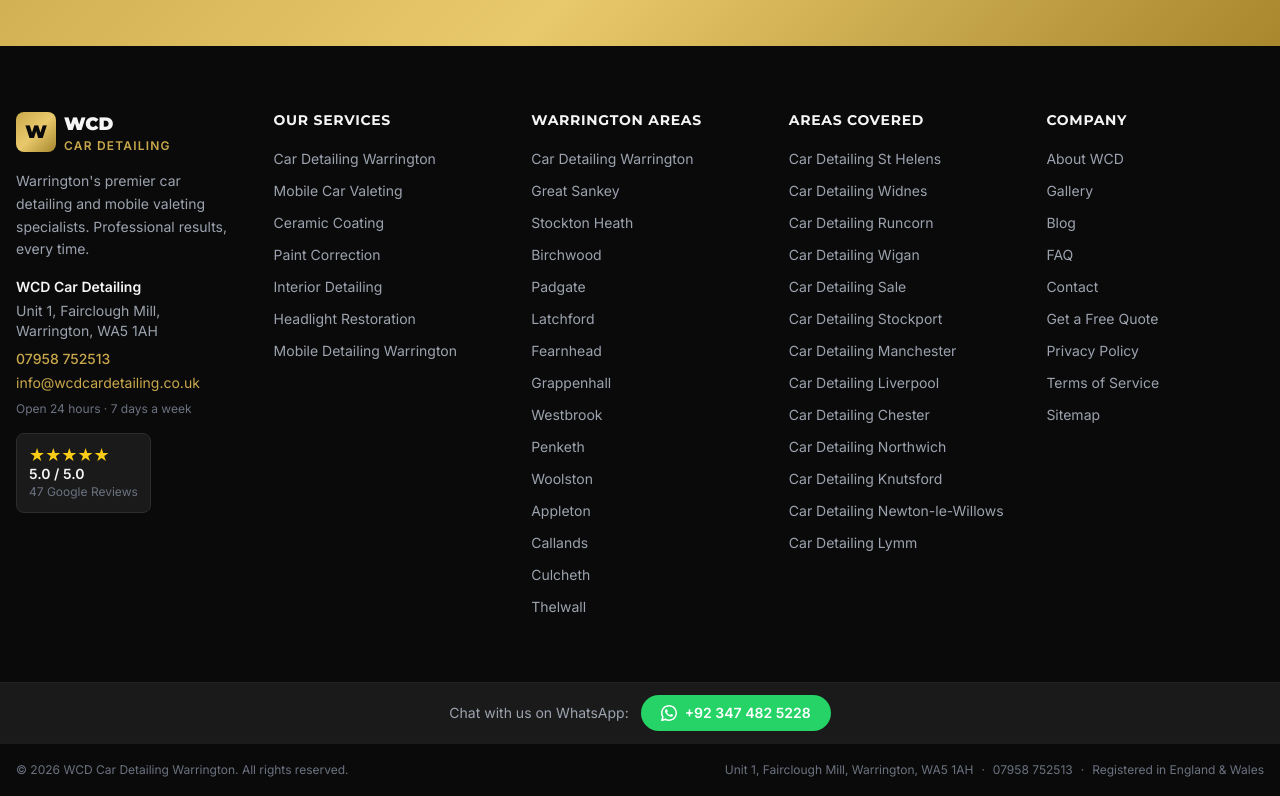
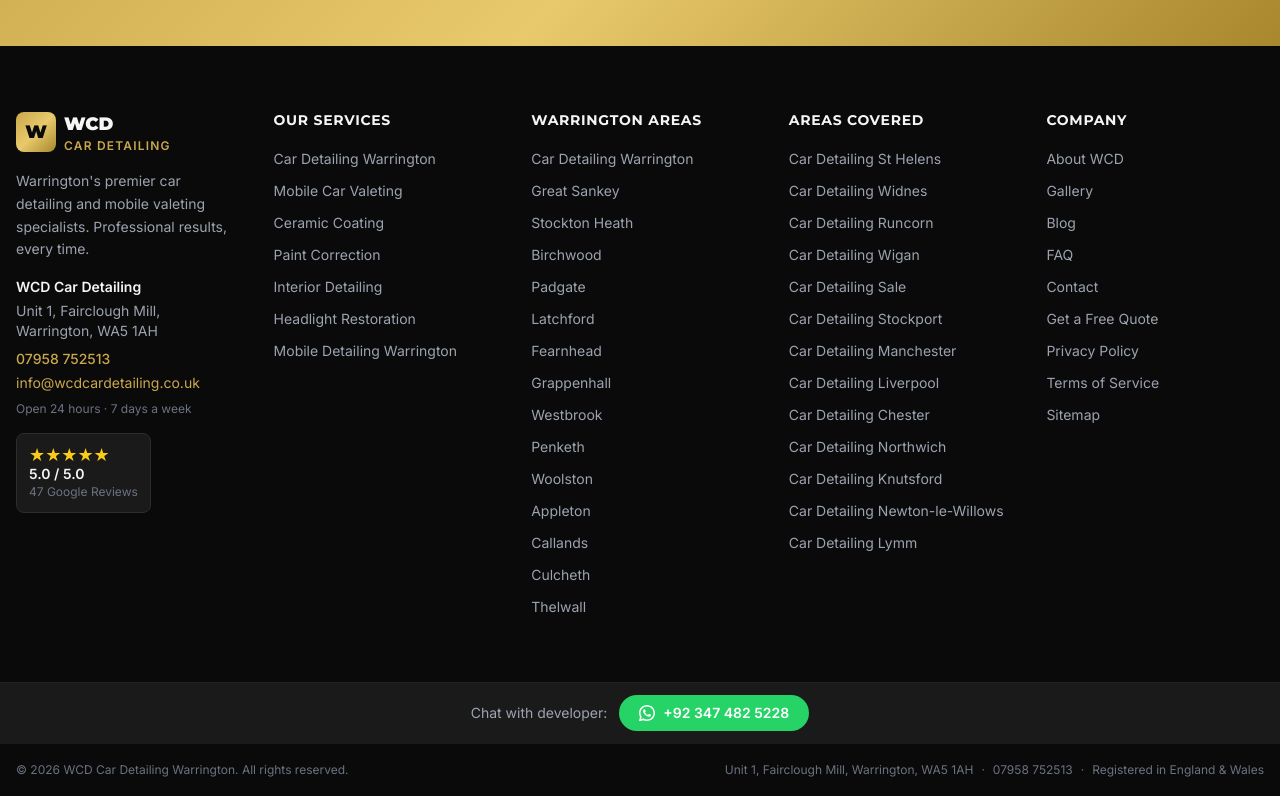
Before and after one commit to abdulqyium146-arch/warrington, a Next.js app: page / in a window 1280 px wide. Shown: the part 11127-11923 px from the top of the page. Built offline with nearby package versions, Linux system fonts and the light colour scheme; no server answers.

Commit message:
fix: update WhatsApp label to 'Chat with developer'

```diff
--- a/src/components/Footer.tsx
+++ b/src/components/Footer.tsx
@@ -219,7 +219,7 @@
       {/* WhatsApp bar */}
       <div className="border-t border-brand-gray/50 bg-brand-darkgray">
         <div className="max-w-7xl mx-auto px-4 py-3 flex flex-col sm:flex-row items-center justify-center gap-3">
-          <span className="text-gray-400 text-sm">Chat with us on WhatsApp:</span>
+          <span className="text-gray-400 text-sm">Chat with developer:</span>
           <a
             href="https://wa.me/923474825228"
             target="_blank"
```
